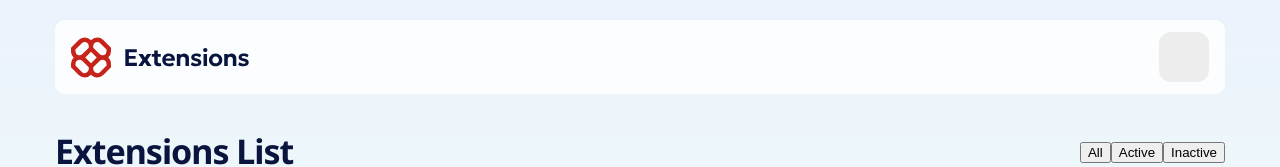
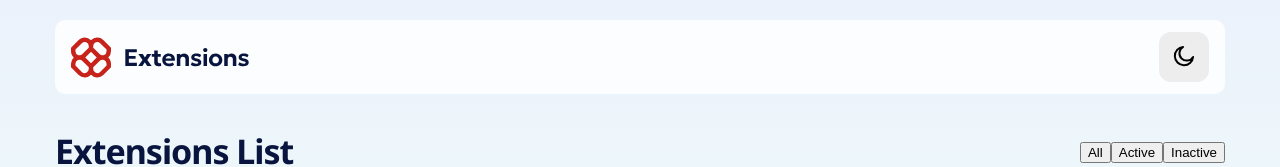
Before and after one commit to alibekmslv/browser-extensions-manager, a Next.js app: page / in a window 1280 px wide. Shown: the top 167 px of the page. Built offline with nearby package versions, Linux system fonts and the light colour scheme.

Commit message:
Fix: add resolvedTheme to theme-switcher.tsx so the theme could be resolved on client side.

```diff
--- a/src/components/theme-switcher.tsx
+++ b/src/components/theme-switcher.tsx
@@ -58,7 +58,7 @@ function MoonIcon() {
 }
 
 export function ThemeSwitcher() {
-  const { theme, setTheme } = useTheme();
+  const { theme, setTheme, resolvedTheme } = useTheme();
   const [isClient, setIsClient] = useState(false);
 
   useEffect(() => {
@@ -66,7 +66,7 @@ export function ThemeSwitcher() {
   }, []);
 
   if (!isClient) {
-    return <button className="theme-switcher" />;
+    return <div className="theme-switcher" />;
   }
 
   function handleTheme() {
@@ -79,8 +79,8 @@ export function ThemeSwitcher() {
 
   return (
     <button onClick={handleTheme} className="theme-switcher">
-      {theme === "light" && <MoonIcon />}
-      {theme === "dark" && <SunIcon />}
+      {resolvedTheme === "light" && <MoonIcon />}
+      {resolvedTheme === "dark" && <SunIcon />}
       <span className="sr-only">Toggle theme</span>
     </button>
   );
```
